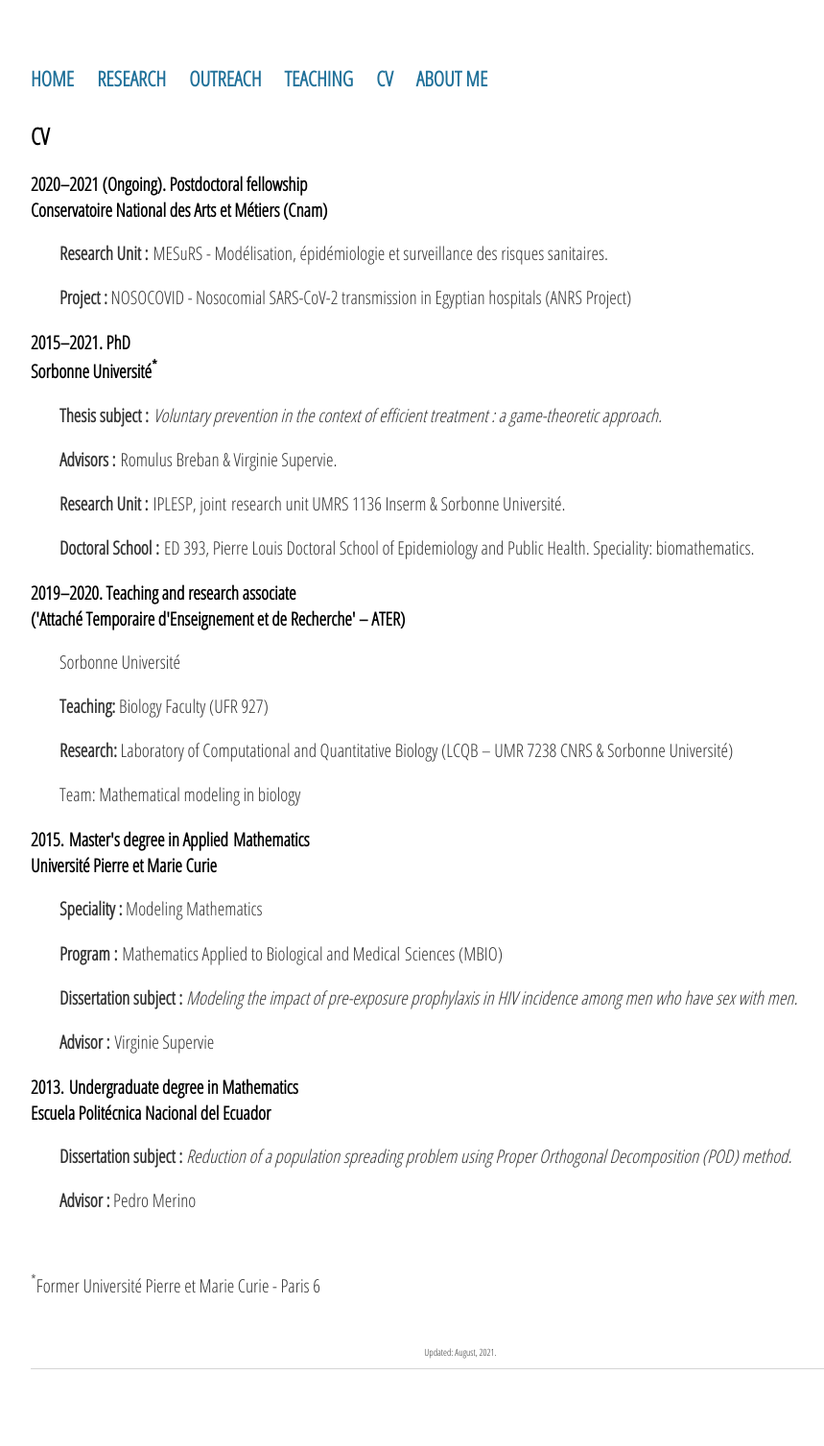
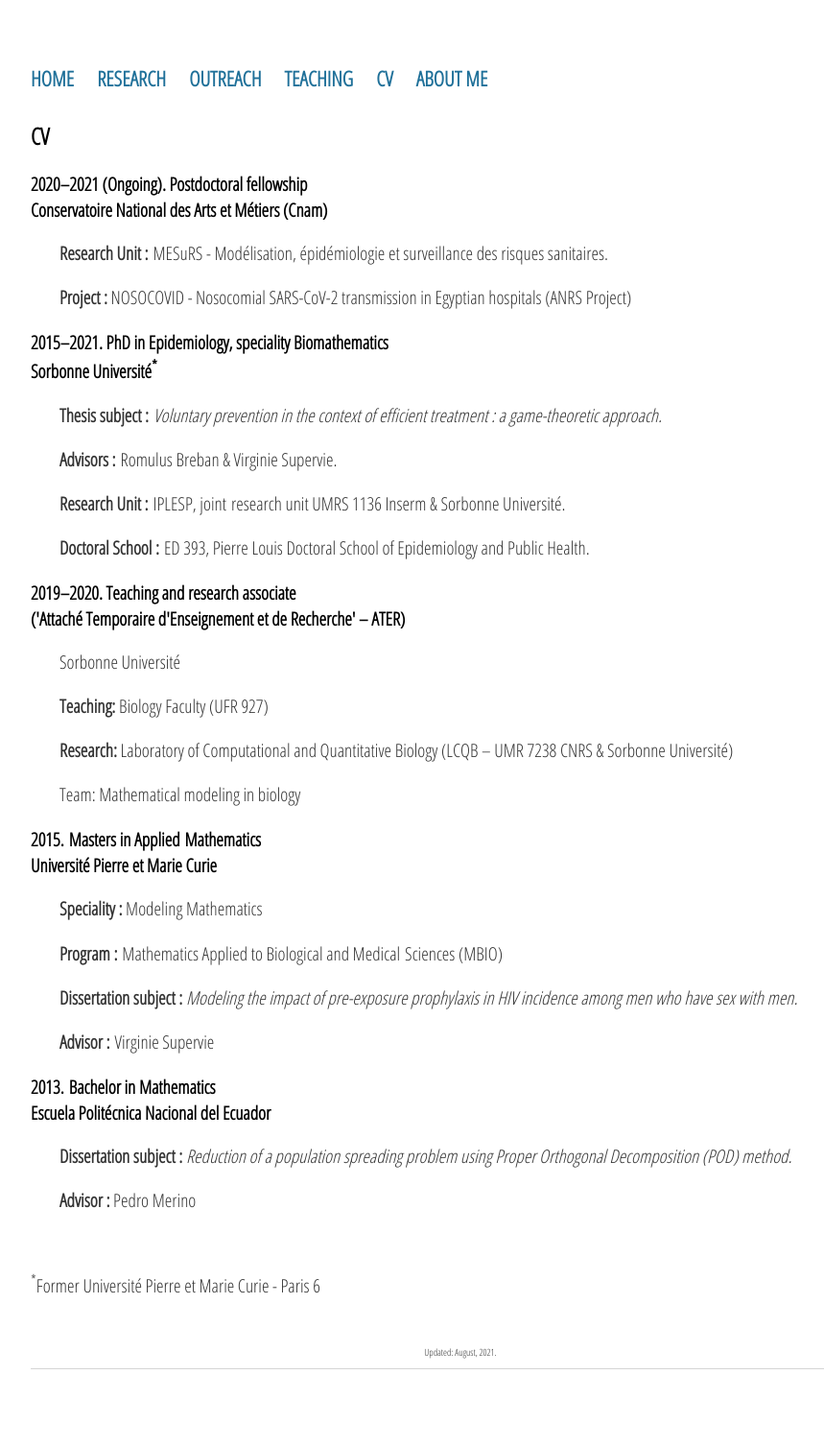
Before and after one commit to sjijon/sjijon.github.io, a Jekyll site: the page built from cv.html, in a window 1280 px wide. Shown: the whole page at 96% size, without its empty margins (160-1019 px from the left). Built offline with Jekyll 4.4.1, drawn with Linux system fonts in a browser that asks for light colours; nearby versions of some CDN libraries.

Commit message:
Correct typos

```diff
--- a/cv.html
+++ b/cv.html
@@ -13,7 +13,7 @@ title: CV
 		<strong>Project :</strong> NOSOCOVID - Nosocomial SARS-CoV-2 transmission in Egyptian hospitals (ANRS Project)
 	</p>
 
-	<h4>2015&ndash;2021. PhD</h4>
+	<h4>2015&ndash;2021. PhD in Epidemiology, speciality Biomathematics</h4>
 	<h4>Sorbonne Université<sup>*</sup></h4>
 	<p style="padding-left:30px;">
 		<strong>Thesis subject :</strong> <em>Voluntary prevention in the context of efficient treatment : a game-theoretic approach.</em>
@@ -43,7 +43,7 @@ title: CV
 		Team: Mathematical modeling in biology
 	</p>
 
-	<h4>2015. Master's degree in Applied Mathematics</h4>
+	<h4>2015. Masters in Applied Mathematics</h4>
 	<h4>Université Pierre et Marie Curie</h4>
 	<p style="padding-left:30px;">
 		<strong>Speciality :</strong> Modeling Mathematics
@@ -58,7 +58,7 @@ title: CV
 		<strong>Advisor : </strong>Virginie Supervie
 	</p>
 
-	<h4>2013. Undergraduate degree in Mathematics</h4>
+	<h4>2013. Bachelor in Mathematics</h4>
 	<h4>Escuela Politécnica Nacional del Ecuador</h4>
 	<p style="padding-left:30px;">
 		<strong>Dissertation subject :</strong> <em>Reduction of a population spreading problem using Proper Orthogonal Decomposition (POD) method.</em>
```
Also changed, not shown: other parts of cv.html (+1 -1 lines).
